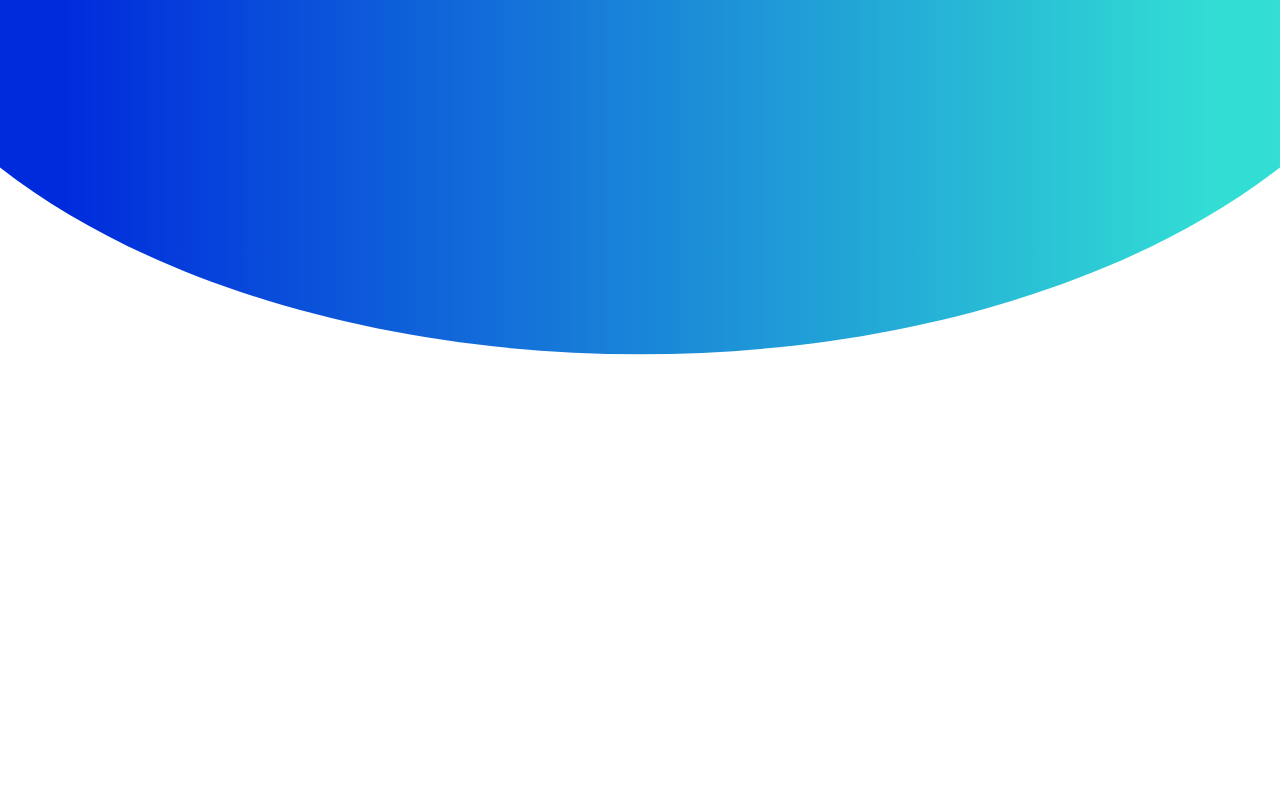
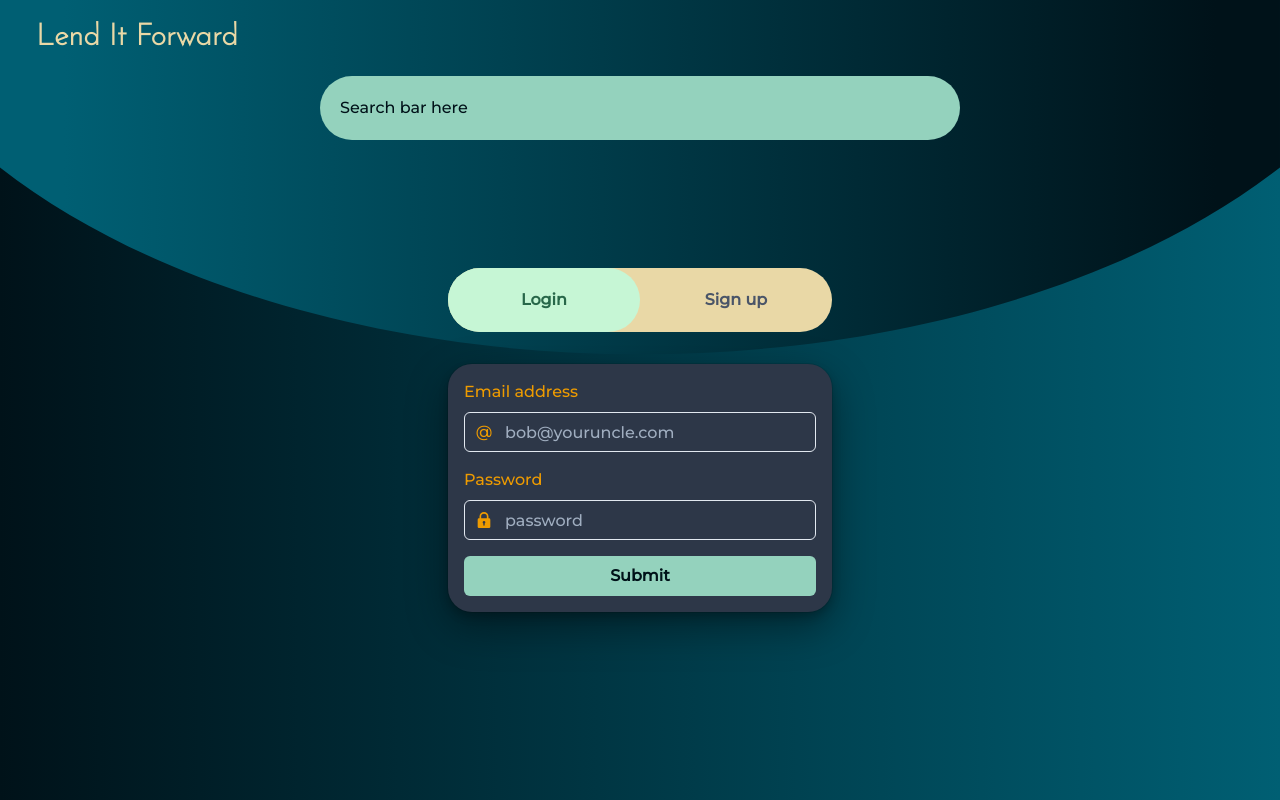
Before and after one commit to Supasiti/lend-it-forward, a React (Create React App) app in the folder client/: page / in a window 1280 px wide. Built offline with nearby package versions, Linux system fonts and the light colour scheme.

Commit message:
add login and sign up form

```diff
--- a/client/package.json
+++ b/client/package.json
@@ -8,6 +8,8 @@
     "@chakra-ui/react": "^1.6.10",
     "@emotion/react": "^11.5.0",
     "@emotion/styled": "^11.3.0",
+    "@fontsource/josefin-sans": "^4.5.0",
+    "@fontsource/montserrat": "^4.5.1",
     "@testing-library/jest-dom": "^5.14.1",
     "@testing-library/react": "^11.2.7",
     "@testing-library/user-event": "^12.8.3",
@@ -15,6 +17,7 @@
     "graphql": "^15.6.1",
     "react": "^17.0.2",
     "react-dom": "^17.0.2",
+    "react-router-dom": "^5.3.0",
     "react-scripts": "4.0.3",
     "web-vitals": "^1.1.2"
   },
--- a/client/src/App.js
+++ b/client/src/App.js
@@ -1,22 +1,44 @@
-// import { BrowserRouter as Router, Switch, Route } from 'react-router-dom';
+import { BrowserRouter as Router, Switch, Route } from 'react-router-dom';
 import ChakraContainer from './dependecies/Chakra';
 import ApolloContainer from './dependecies/Apollo';
+import '@fontsource/josefin-sans/200.css';
+import '@fontsource/montserrat/500.css';
+import { Box, Container } from '@chakra-ui/layout';
+
+import Home from './pages/Home';
 import Wave from './components/Wave';
+import Navbar from './components/Navbar';
 
 const App = () => (
   <ApolloContainer>
     <ChakraContainer>
-      {/* <Router> */}
-      <>
-        <Wave />
-        {/* <Navbar />
-          <Switch>
-            <Route exact path="/" component={} />
-            <Route exact path="/saved" component={SavedBooks} />
-            <Route render={() => <h1 className="display-2">Wrong page!</h1>} />
-          </Switch> */}
-      </>
-      {/* </Router> */}
+      <Router>
+        <Box
+          w="100%"
+          minH="100vh"
+          bgGradient="linear(to-r, blackPearl, lagoon)"
+        >
+          <Wave />
+          <Container
+            pos="relative"
+            zIndex={1}
+            maxW={{
+              base: 'container.md',
+              lg: 'container.lg',
+              xl: 'container.xl',
+            }}
+            minH="100vh"
+            fontSize={{ base: 'sm', sm: 'md' }}
+          >
+            <Navbar />
+            <Switch>
+              <Route exact path="/" component={Home} />
+              {/* <Route exact path="/saved" component={SavedBooks} />
+            <Route render={() => <h1 className="display-2">Wrong page!</h1>} /> */}
+            </Switch>
+          </Container>
+        </Box>
+      </Router>
     </ChakraContainer>
   </ApolloContainer>
 );
--- /dev/null
+++ b/client/src/components/LoginForm.js
@@ -0,0 +1,92 @@
+import {
+  VStack,
+  FormControl,
+  FormLabel,
+  InputLeftElement,
+  Input,
+  InputGroup,
+  Button,
+} from '@chakra-ui/react';
+import { LockIcon } from '@chakra-ui/icons';
+import gql from 'graphql-tag';
+import { useMutation } from '@apollo/client';
+import useForm from '../hooks/useForm';
+
+const LOGIN = gql`
+  mutation login($data: LoginData) {
+    login(data: $data) {
+      token
+      user {
+        _id
+        username
+      }
+    }
+  }
+`;
+
+const initialState = { email: '', password: '' };
+
+// render
+const LoginForm = () => {
+  const { formState, handleChange } = useForm(initialState);
+  const [login] = useMutation(LOGIN);
+
+  const handleSubmitForm = async () => {
+    const data = { data: { ...formState } };
+    const res = await login({
+      variables: data,
+    });
+
+    // DO SOMETHING WITH TOKEN
+    console.log(res);
+  };
+
+  return (
+    <form onSubmit={handleSubmitForm}>
+      <VStack spacing={4} color="peel">
+        <FormControl id="loginEmail">
+          <FormLabel>Email address</FormLabel>
+          <InputGroup>
+            <InputLeftElement pointerEvents="none">@</InputLeftElement>
+            <Input
+              type="email"
+              placeholder="bob@youruncle.com"
+              value={formState.email}
+              onChange={(e) => handleChange(e, 'email')}
+            />
+          </InputGroup>
+        </FormControl>
+
+        <FormControl id="loginPassword">
+          <FormLabel>Password</FormLabel>
+          <InputGroup>
+            <InputLeftElement pointerEvents="none">
+              {<LockIcon w={4} h={4} />}
+            </InputLeftElement>
+            <Input
+              type="password"
+              placeholder="password"
+              value={formState.password}
+              onChange={(e) => handleChange(e, 'password')}
+            />
+          </InputGroup>
+        </FormControl>
+
+        <Button
+          type="submit"
+          w="100%"
+          bg="bermuda"
+          size="md"
+          color="blackPearl"
+          _hover={{
+            background: 'peel',
+          }}
+        >
+          Submit
+        </Button>
+      </VStack>
+    </form>
+  );
+};
+
+export default LoginForm;
--- /dev/null
+++ b/client/src/components/Navbar.js
@@ -0,0 +1,11 @@
+import { Flex, Heading } from '@chakra-ui/layout';
+
+const Navbar = () => (
+  <Flex w="100%" p="5" justify="space-between">
+    <Heading as="h3" size="lg" color="sidecar">
+      Lend It Forward
+    </Heading>
+  </Flex>
+);
+
+export default Navbar;
--- /dev/null
+++ b/client/src/components/SignupForm.js
@@ -0,0 +1,110 @@
+import {
+  VStack,
+  FormControl,
+  FormLabel,
+  InputLeftElement,
+  Input,
+  InputGroup,
+  Button,
+} from '@chakra-ui/react';
+import { LockIcon } from '@chakra-ui/icons';
+import gql from 'graphql-tag';
+import { useMutation } from '@apollo/client';
+import useForm from '../hooks/useForm';
+
+const SIGNUP = gql`
+  mutation addUser($user: UserData) {
+    addUser(user: $user) {
+      token
+      user {
+        _id
+        username
+      }
+    }
+  }
+`;
+
+const initialState = {
+  username: '',
+  email: '',
+  password: '',
+};
+
+// render
+const SignupForm = () => {
+  const { formState, handleChange } = useForm(initialState);
+  const [signup] = useMutation(SIGNUP);
+
+  // handle when
+  const handleSubmitForm = async () => {
+    const data = { user: { ...formState } };
+    const res = await signup({
+      variables: data,
+    });
+
+    // DO SOMETHING WITH TOKEN
+    console.log(res);
+  };
+
+  return (
+    <form onSubmit={handleSubmitForm}>
+      <VStack spacing={4} color="peel">
+        <FormControl id="signupUsername">
+          <FormLabel>Username</FormLabel>
+          <InputGroup>
+            <InputLeftElement pointerEvents="none">#</InputLeftElement>
+            <Input
+              type="text"
+              placeholder="bob"
+              value={formState.username}
+              onChange={(e) => handleChange(e, 'username')}
+            />
+          </InputGroup>
+        </FormControl>
+
+        <FormControl id="signupEmail">
+          <FormLabel>Email address</FormLabel>
+          <InputGroup>
+            <InputLeftElement pointerEvents="none">@</InputLeftElement>
+            <Input
+              type="email"
+              placeholder="bob@youruncle.com"
+              value={formState.email}
+              onChange={(e) => handleChange(e, 'email')}
+            />
+          </InputGroup>
+        </FormControl>
+
+        <FormControl id="signupPassword">
+          <FormLabel>Password</FormLabel>
+          <InputGroup>
+            <InputLeftElement pointerEvents="none">
+              <LockIcon w={4} h={4} />
+            </InputLeftElement>
+            <Input
+              type="password"
+              placeholder="password"
+              value={formState.password}
+              onChange={(e) => handleChange(e, 'password')}
+            />
+          </InputGroup>
+        </FormControl>
+
+        <Button
+          type="submit"
+          w="100%"
+          bg="bermuda"
+          size="md"
+          color="blackPearl"
+          _hover={{
+            background: 'peel',
+          }}
+        >
+          Submit
+        </Button>
+      </VStack>
+    </form>
+  );
+};
+
+export default SignupForm;
--- a/client/src/components/Wave.js
+++ b/client/src/components/Wave.js
@@ -12,8 +12,8 @@ const Wave = () => (
     >
       <defs>
         <linearGradient id="gradient" x1="0%" y1="50%" x2="100%" y2="50%">
-          <stop offset="5%" stopColor="#002bdcff"></stop>
-          <stop offset="95%" stopColor="#32ded4ff"></stop>
+          <stop offset="5%" stopColor="#005f73ff"></stop>
+          <stop offset="95%" stopColor="#001219ff"></stop>
         </linearGradient>
       </defs>
       <path
--- a/client/src/dependecies/Chakra.js
+++ b/client/src/dependecies/Chakra.js
@@ -4,10 +4,19 @@ import { extendTheme } from '@chakra-ui/react';
 
 const theme = extendTheme({
   colors: {
-    brand: {
-      100: '#f7fafc',
-      900: '#1a202c',
-    },
+    blackPearl: '#001219',
+    gunmetal: '#212A2E',
+    lagoon: '#005f73',
+    darkCyan: '#0a9396',
+    bermuda: '#94D2BD',
+    sidecar: '#e9d8a6',
+    peel: '#EE9B00',
+    tenne: '#CA6702',
+    rust: 'BB3E03',
+  },
+  fonts: {
+    heading: 'Josefin Sans',
+    body: 'Montserrat',
   },
 });
 
--- /dev/null
+++ b/client/src/hooks/useForm.js
@@ -0,0 +1,15 @@
+import { useState } from 'react';
+
+const useForm = (initialState) => {
+  const [formState, setFormState] = useState(initialState);
+
+  const handleChange = (e, key) => {
+    const value = e.target.value;
+    const newState = { ...formState, [key]: value };
+    setFormState(newState);
+  };
+
+  return { formState, handleChange };
+};
+
+export default useForm;
--- /dev/null
+++ b/client/src/pages/Dashboard.js
@@ -0,0 +1,3 @@
+const Dashboard = () => <div> hello</div>;
+
+export default Dashboard;
--- /dev/null
+++ b/client/src/pages/Home.js
@@ -0,0 +1,65 @@
+import {
+  Container,
+  Text,
+  Box,
+  Tab,
+  Tabs,
+  TabList,
+  TabPanel,
+  TabPanels,
+} from '@chakra-ui/react';
+import LoginForm from '../components/LoginForm';
+import SignupForm from '../components/SignupForm';
+
+const Home = () => {
+  return (
+    <Container maxW="container.sm" p="0">
+      <Box bg="bermuda" borderRadius="full">
+        <Text color="blackPearl" p={{ base: '3', sm: '5' }}>
+          Search bar here
+        </Text>
+      </Box>
+
+      <Tabs
+        maxW="24rem"
+        mx="auto"
+        mt={{ base: 8, sm: 32 }}
+        isFitted
+        variant="soft-rounded"
+        colorScheme="green"
+      >
+        <TabList bg="sidecar" borderRadius="full">
+          <Tab
+            p={{ base: '3', sm: '5' }}
+            _hover={{
+              background: 'peel',
+              color: 'blackPearl',
+            }}
+          >
+            Login
+          </Tab>
+          <Tab
+            p={{ base: '3', sm: '5' }}
+            _hover={{
+              background: 'peel',
+              color: 'blackPearl',
+            }}
+          >
+            Sign up
+          </Tab>
+        </TabList>
+
+        <TabPanels mt="8" bg="gray.700" borderRadius="3xl" boxShadow="dark-lg">
+          <TabPanel>
+            <LoginForm />
+          </TabPanel>
+          <TabPanel>
+            <SignupForm />
+          </TabPanel>
+        </TabPanels>
+      </Tabs>
+    </Container>
+  );
+};
+
+export default Home;
```
Also changed, not shown: client/src/utils/auth.js (added, +44 -0 lines), 1 other file (tests, documents, lock files or other folders).
